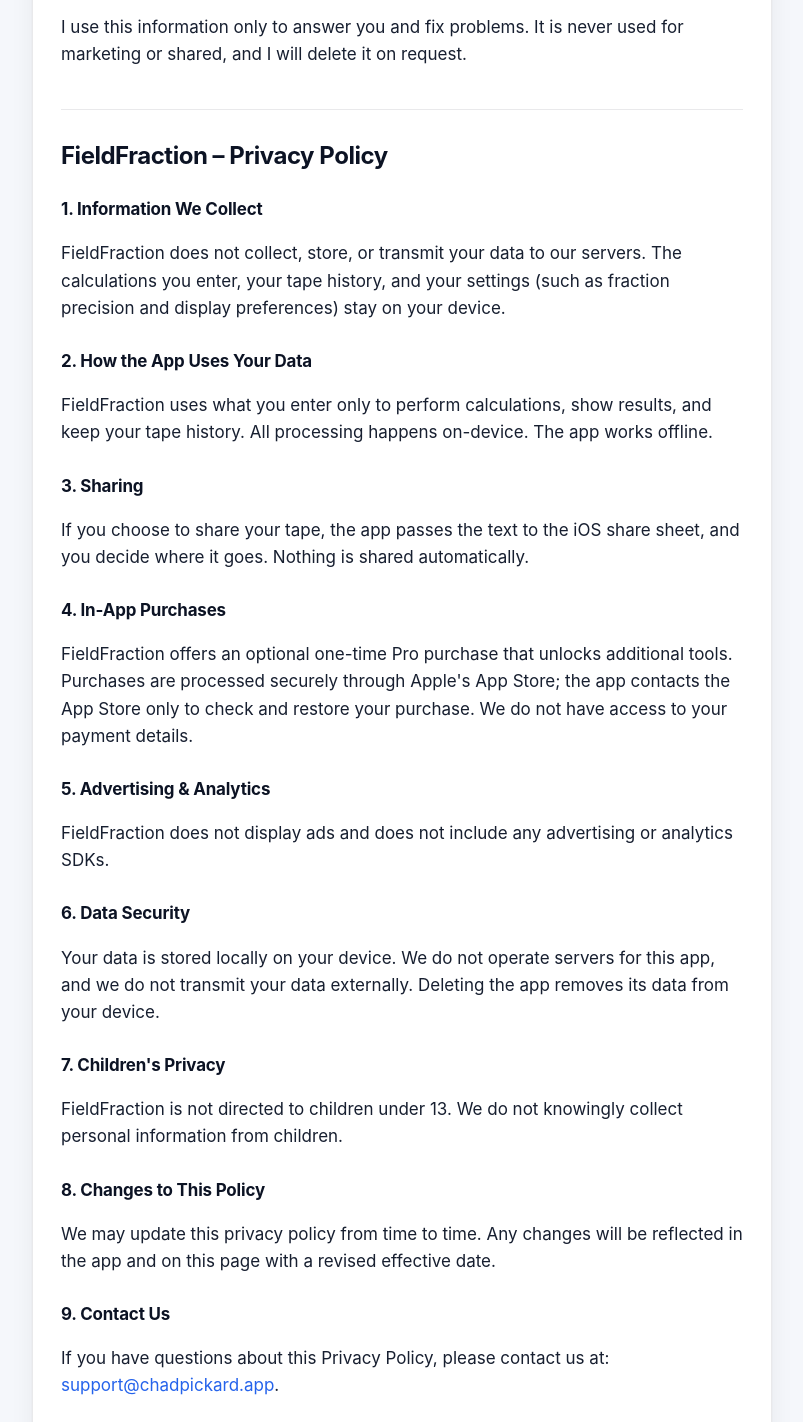
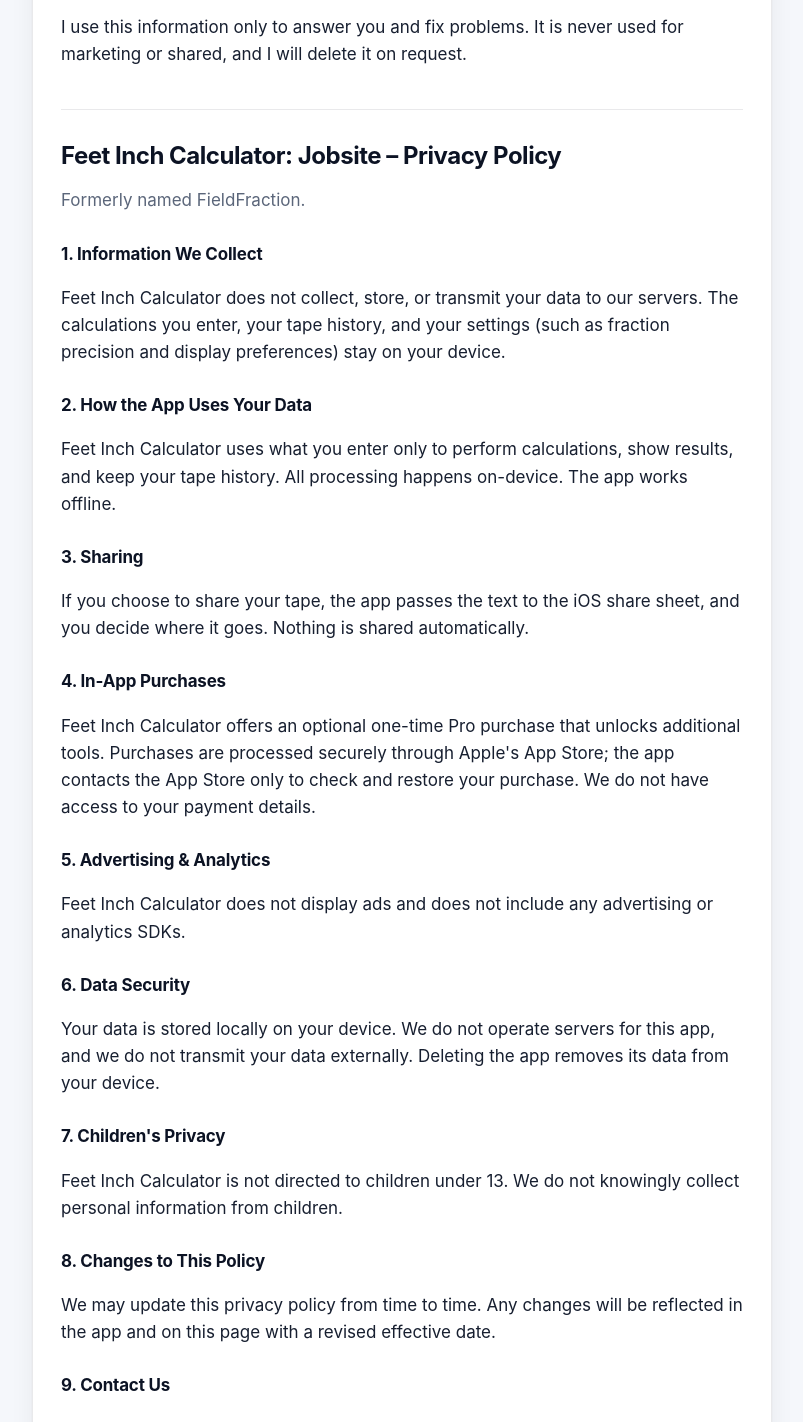
Before and after one commit to cpickard2790/cpickard2790.github.io, a plain HTML site: page privacy-policy.html in a window 1280 px wide. Shown: the part 705-2127 px from the top of the page, without its empty margins (238-1041 px from the left). Drawn offline with Linux system fonts and the light colour scheme.

Commit message:
Rename FieldFraction to Feet Inch Calculator: Jobsite (1.1.0 name)
Keeps the #fieldfraction anchors and says 'formerly FieldFraction'.

Co-Authored-By: Claude Opus 5.5 <noreply@anthropic.com>

```diff
--- a/privacy-policy.html
+++ b/privacy-policy.html
@@ -34,7 +34,7 @@
     <strong>Apps</strong>
     <ul>
       <li><a href="#contacting-support">Contacting support</a></li>
-      <li><a href="#fieldfraction">FieldFraction</a></li>
+      <li><a href="#fieldfraction">Feet Inch Calculator</a></li>
       <li><a href="#flaghour">FlagHour</a></li>
       <li><a href="#dosesteady">DoseSteady</a></li>
       <li><a href="#pocket-register">Pocket Register</a></li>
@@ -52,29 +52,30 @@
   <p>If you email support (<a href="mailto:support@chadpickard.app">support@chadpickard.app</a>) or use an app's Send Feedback screen, I receive what you send: your message, your email address, and any screenshots you attach. Feedback screens also add basic technical details, such as the app version, iOS version, device model, language and region, and whether Pro is active. You can see these details before you send.</p>
   <p>I use this information only to answer you and fix problems. It is never used for marketing or shared, and I will delete it on request.</p>
 
-  <!-- =================== FieldFraction =================== -->
-  <h2 id="fieldfraction">FieldFraction – Privacy Policy</h2>
+  <!-- =================== Feet Inch Calculator (FieldFraction) =================== -->
+  <h2 id="fieldfraction">Feet Inch Calculator: Jobsite – Privacy Policy</h2>
+  <p class="muted">Formerly named FieldFraction.</p>
 
   <h3>1. Information We Collect</h3>
-  <p>FieldFraction does not collect, store, or transmit your data to our servers. The calculations you enter, your tape history, and your settings (such as fraction precision and display preferences) stay on your device.</p>
+  <p>Feet Inch Calculator does not collect, store, or transmit your data to our servers. The calculations you enter, your tape history, and your settings (such as fraction precision and display preferences) stay on your device.</p>
 
   <h3>2. How the App Uses Your Data</h3>
-  <p>FieldFraction uses what you enter only to perform calculations, show results, and keep your tape history. All processing happens on-device. The app works offline.</p>
+  <p>Feet Inch Calculator uses what you enter only to perform calculations, show results, and keep your tape history. All processing happens on-device. The app works offline.</p>
 
   <h3>3. Sharing</h3>
   <p>If you choose to share your tape, the app passes the text to the iOS share sheet, and you decide where it goes. Nothing is shared automatically.</p>
 
   <h3>4. In-App Purchases</h3>
-  <p>FieldFraction offers an optional one-time Pro purchase that unlocks additional tools. Purchases are processed securely through Apple's App Store; the app contacts the App Store only to check and restore your purchase. We do not have access to your payment details.</p>
+  <p>Feet Inch Calculator offers an optional one-time Pro purchase that unlocks additional tools. Purchases are processed securely through Apple's App Store; the app contacts the App Store only to check and restore your purchase. We do not have access to your payment details.</p>
 
   <h3>5. Advertising &amp; Analytics</h3>
-  <p>FieldFraction does not display ads and does not include any advertising or analytics SDKs.</p>
+  <p>Feet Inch Calculator does not display ads and does not include any advertising or analytics SDKs.</p>
 
   <h3>6. Data Security</h3>
   <p>Your data is stored locally on your device. We do not operate servers for this app, and we do not transmit your data externally. Deleting the app removes its data from your device.</p>
 
   <h3>7. Children's Privacy</h3>
-  <p>FieldFraction is not directed to children under 13. We do not knowingly collect personal information from children.</p>
+  <p>Feet Inch Calculator is not directed to children under 13. We do not knowingly collect personal information from children.</p>
 
   <h3>8. Changes to This Policy</h3>
   <p>We may update this privacy policy from time to time. Any changes will be reflected in the app and on this page with a revised effective date.</p>
```
Also changed, not shown: index.html (+4 -4 lines), terms.html (+2 -2 lines).
